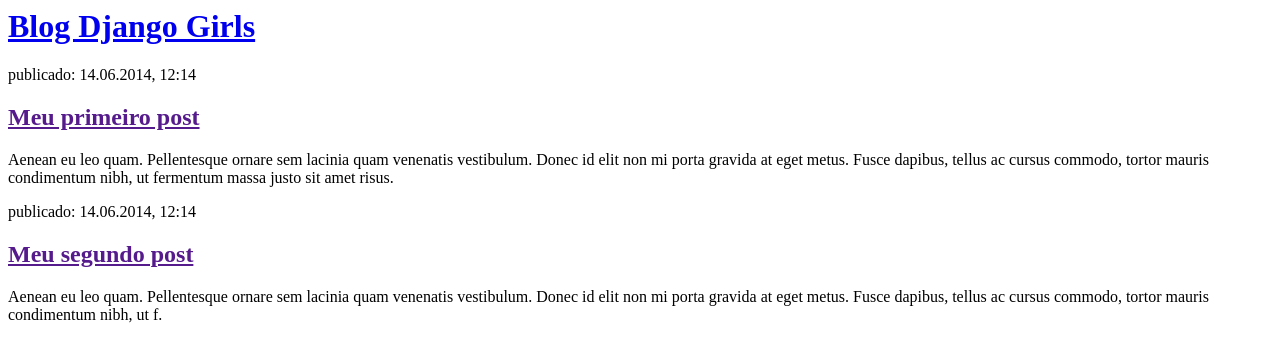
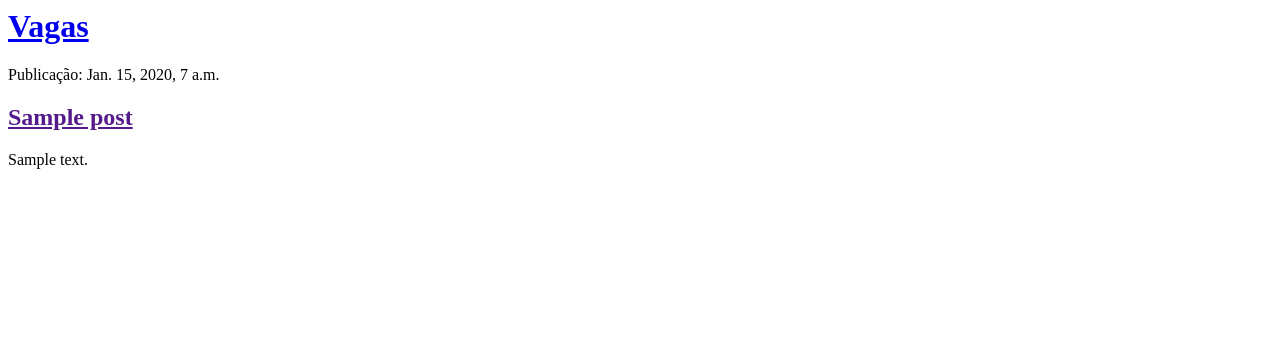
Before and after one commit to pedrolucaspgb/blog_django, a Django app: page / in a window 1280 px wide. Shown: the top 362 px of the page. Run offline with Django 3.2, Linux system fonts and the light colour scheme; tables that the repository leaves empty hold one stand-in row (values such as "Sample post").

Commit message:
Modified templates to display posts from database

```diff
--- a/blog/templates/blog/post_list.html
+++ b/blog/templates/blog/post_list.html
@@ -1,22 +1,18 @@
 <html>
     <head>
-        <title>Blog Django Girls</title>
+        <title>vagas</title>
     </head>
     <body>
         <div>
-            <h1><a href="/">Blog Django Girls</a></h1>
+            <h1><a href="/">Vagas</a></h1>
         </div>
 
-        <div>
-            <p>publicado: 14.06.2014, 12:14</p>
-            <h2><a href="">Meu primeiro post</a></h2>
-            <p>Aenean eu leo quam. Pellentesque ornare sem lacinia quam venenatis vestibulum. Donec id elit non mi porta gravida at eget metus. Fusce dapibus, tellus ac cursus commodo, tortor mauris condimentum nibh, ut fermentum massa justo sit amet risus.</p>
-        </div>
-
-        <div>
-            <p>publicado: 14.06.2014, 12:14</p>
-            <h2><a href="">Meu segundo post</a></h2>
-            <p>Aenean eu leo quam. Pellentesque ornare sem lacinia quam venenatis vestibulum. Donec id elit non mi porta gravida at eget metus. Fusce dapibus, tellus ac cursus commodo, tortor mauris condimentum nibh, ut f.</p>
-        </div>
+            {% for post in posts %}
+            <div>
+                <p>Publicação: {{ post.published_date }}</p>
+                <h2><a href="">{{post.title}}</a></h2>
+                <p>{{ post.text|linebreaksbr }}</p>
+            </div>
+            {% endfor %}
     </body>
 </html>
--- a/blog/views.py
+++ b/blog/views.py
@@ -1,7 +1,10 @@
 from django.shortcuts import render
+from django.utils import timezone
+from .models import Post
 
 # Create your views here.
 
 
 def post_list (request):
-    return render(request, 'blog/post_list.html')
+    posts = Post.objects.filter(published_date__lte=timezone.now()).order_by('published_date')
+    return render(request, 'blog/post_list.html', {'posts': posts})
```
